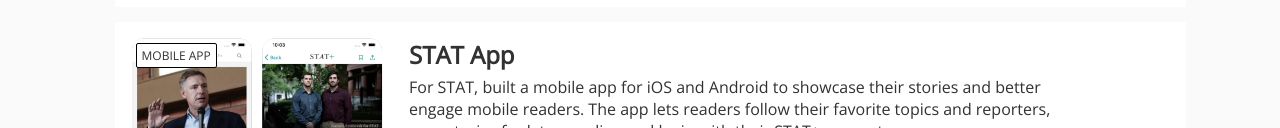
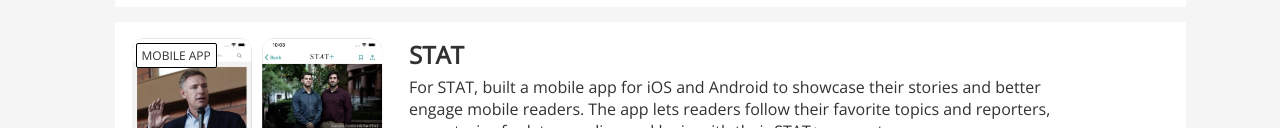
Before and after one commit to chriszs/zubak-skees.dev, an Astro site: page / in a window 1280 px wide. Shown: the part 660-788 px from the top of the page. Built offline with nearby package versions, Linux system fonts and the light colour scheme; Astro itself is replaced by a stand-in of ours.

Commit message:
feat: additional revamping

```diff
--- a/assets/config.yml
+++ b/assets/config.yml
@@ -32,7 +32,7 @@ examples:
     img: reno.png
     url: https://www.propublica.org/article/he-tore-down-motels-where-poor-residents-lived-during-a-housing-crisis-city-leaders-did-nothing
 
-  - title: "STAT App"
+  - title: "STAT"
     tag: mobile app
     description: >-
         For STAT, built a mobile app for iOS and Android to showcase their stories and better engage
--- a/src/layouts/Layout.astro
+++ b/src/layouts/Layout.astro
@@ -27,7 +27,7 @@ const { title } = Astro.props;
         margin: 0;
         padding: 0;
         font-family: 'Open Sans', sans-serif;
-        background-color: rgb(250,250,250);
+        background-color: rgb(245,245,245);
     }
 
     @media (max-width: 650px) {
```
